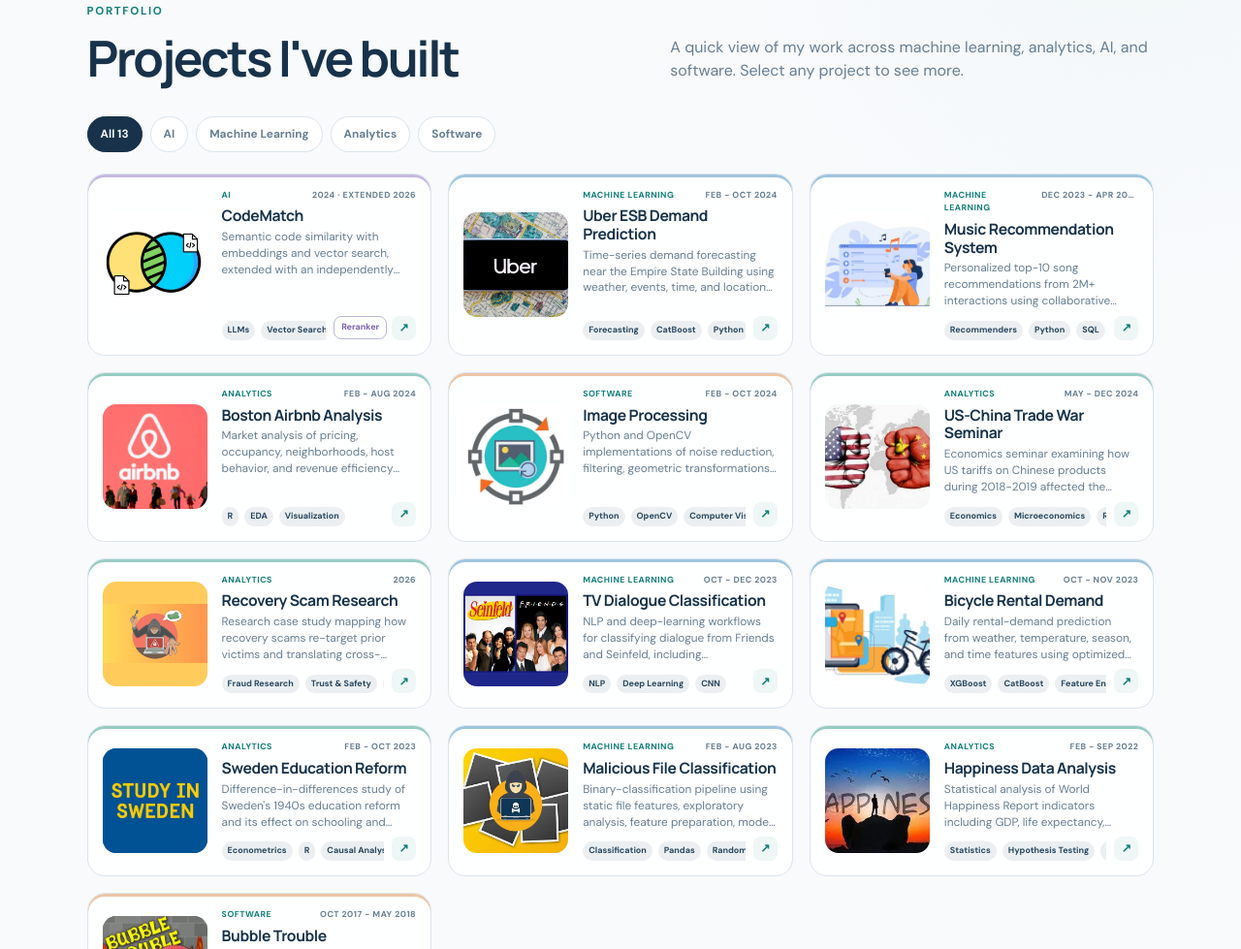
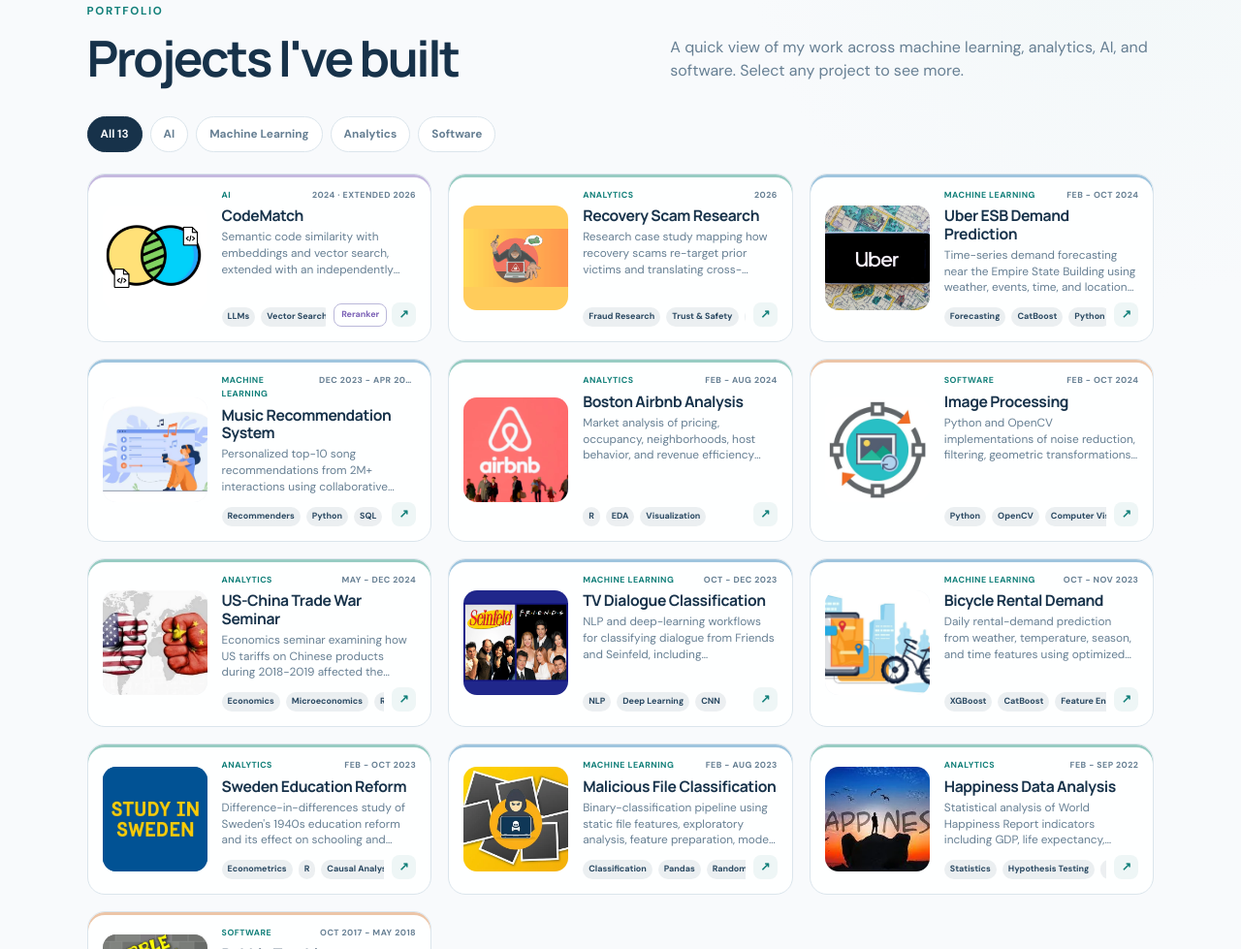
Before and after one commit to YuvalBakirov/yuvalbakirov.github.io, a plain HTML site: page index.html in a window 1280 px wide. Shown: the part 1315-2294 px from the top of the page at 97% size. Drawn offline with Linux system fonts and the light colour scheme.

Commit message:
Move recovery scam research to second

```diff
--- a/index.html
+++ b/index.html
@@ -156,7 +156,7 @@
   </main>
 
   <footer><span>&copy; <span id="year"></span> Yuval Bakirov</span><span>Data, analytics and applied AI.</span></footer>
-  <script type="module" src="index.js?v=15"></script>
+  <script type="module" src="index.js?v=16"></script>
   <!-- Cloudflare Web Analytics -->
   <script type="module" src="https://static.cloudflareinsights.com/beacon.min.js" data-cf-beacon='{"token":"3674547ae684440caf7f5635cd7ca435"}'></script>
   <!-- End Cloudflare Web Analytics -->
--- a/index.js
+++ b/index.js
@@ -1,4 +1,4 @@
-import { capabilities, experience, projects, education, certifications } from "./user-data/data.js?v=14";
+import { capabilities, experience, projects, education, certifications } from "./user-data/data.js?v=15";
 
 const $ = (selector) => document.querySelector(selector);
 const labels = { ai: "AI", "machine-learning": "Machine learning", analytics: "Analytics", software: "Software" };
--- a/user-data/data.js
+++ b/user-data/data.js
@@ -86,6 +86,18 @@
     featured: true,
   },
   {
+    title: "Recovery Scam Research",
+    period: "2026",
+    category: "analytics",
+    image: "assets/projects/recovery-scams.png",
+    imageFit: "contain",
+    imageBackground: "#ffcc5b",
+    url: "https://github.com/YuvalBakirov/recovery-scam-research",
+    description: "Research case study mapping how recovery scams re-target prior victims and translating cross-platform behavioral, identity, and payment patterns into practical detection signals.",
+    tags: ["Fraud Research", "Trust & Safety", "Risk Analysis"],
+    outcome: "Detection framework",
+  },
+  {
     title: "Uber ESB Demand Prediction",
     period: "Feb - Oct 2024",
     category: "machine-learning",
@@ -138,18 +150,6 @@
     description: "Economics seminar examining how US tariffs on Chinese products during 2018-2019 affected the American economy.",
     tags: ["Economics", "Microeconomics", "Research", "Policy Analysis"],
     outcome: "Economic research",
-  },
-  {
-    title: "Recovery Scam Research",
-    period: "2026",
-    category: "analytics",
-    image: "assets/projects/recovery-scams.png",
-    imageFit: "contain",
-    imageBackground: "#ffcc5b",
-    url: "https://github.com/YuvalBakirov/recovery-scam-research",
-    description: "Research case study mapping how recovery scams re-target prior victims and translating cross-platform behavioral, identity, and payment patterns into practical detection signals.",
-    tags: ["Fraud Research", "Trust & Safety", "Risk Analysis"],
-    outcome: "Detection framework",
   },
   {
     title: "TV Dialogue Classification",
```
